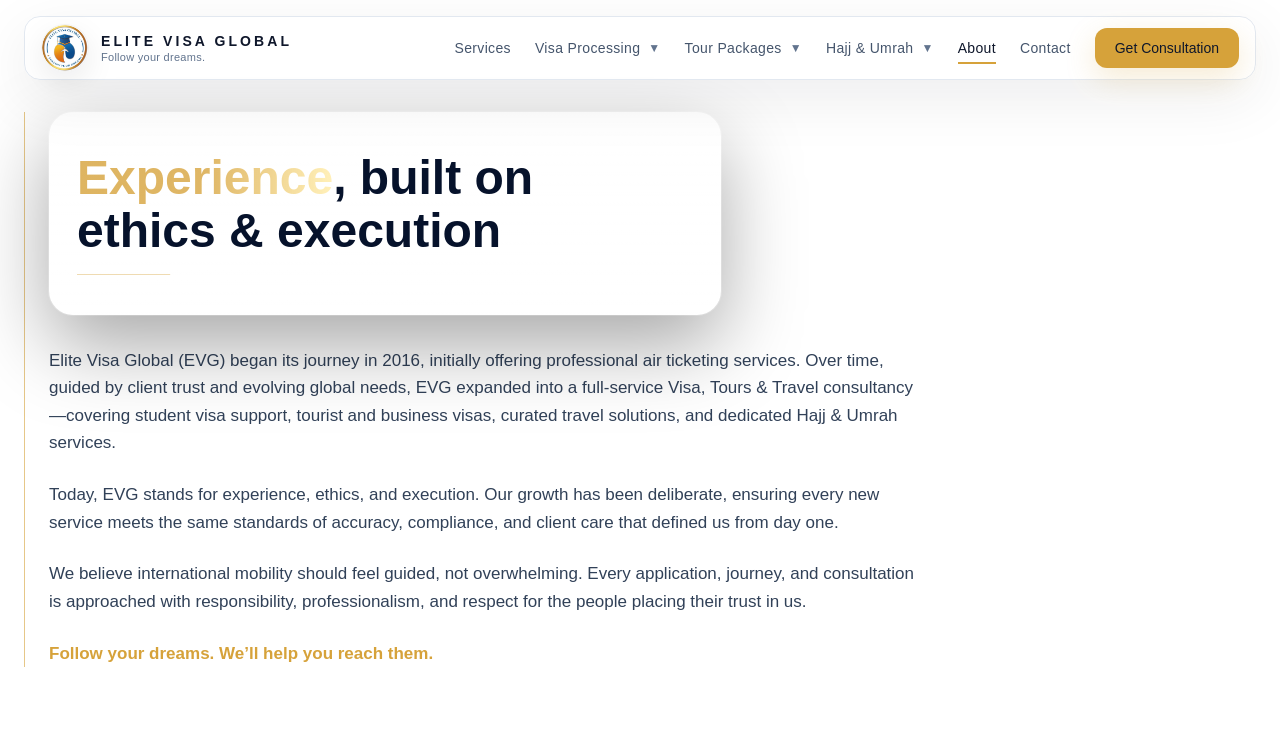
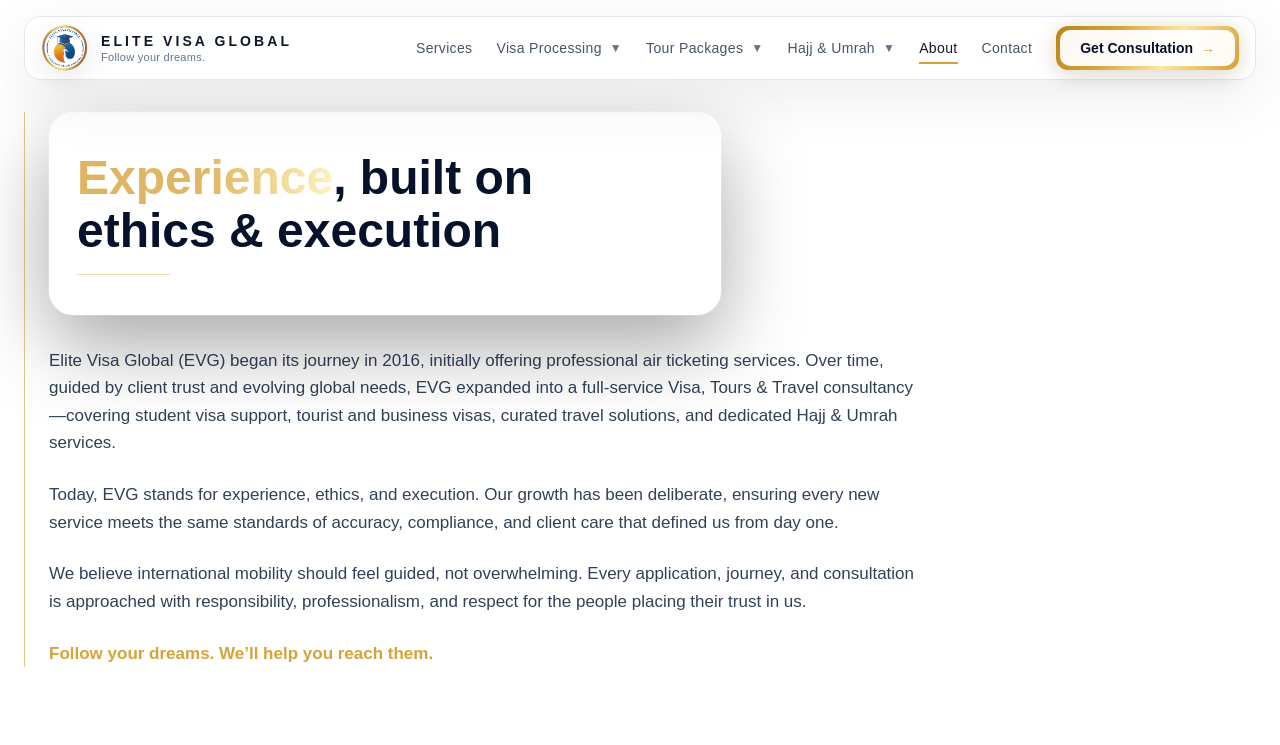
Before and after one commit to thinkGrow/elite-visa-global, a Next.js app: page /about in a window 1280 px wide. Shown: the top 745 px of the page. Built offline with nearby package versions, Linux system fonts and the light colour scheme.

Commit message:
feat(cta): implement animated gradient border CTA with gold beam and hover state

```diff
--- a/src/app/globals.css
+++ b/src/app/globals.css
@@ -51,20 +51,44 @@
 }
 
 @keyframes heroInRight {
-  0% { opacity: 0; transform: translateX(30vw) scale(1.02); }
-  100% { opacity: 1; transform: translateX(0) scale(1.08); }
+  0% {
+    opacity: 0;
+    transform: translateX(30vw) scale(1.02);
+  }
+  100% {
+    opacity: 1;
+    transform: translateX(0) scale(1.08);
+  }
 }
 @keyframes heroInLeft {
-  0% { opacity: 0; transform: translateX(-30vw) scale(1.02); }
-  100% { opacity: 1; transform: translateX(0) scale(1.08); }
+  0% {
+    opacity: 0;
+    transform: translateX(-30vw) scale(1.02);
+  }
+  100% {
+    opacity: 1;
+    transform: translateX(0) scale(1.08);
+  }
 }
 @keyframes heroOutLeft {
-  0% { opacity: 1; transform: translateX(0) scale(1.08); }
-  100% { opacity: 0; transform: translateX(-30vw) scale(1.02); }
+  0% {
+    opacity: 1;
+    transform: translateX(0) scale(1.08);
+  }
+  100% {
+    opacity: 0;
+    transform: translateX(-30vw) scale(1.02);
+  }
 }
 @keyframes heroOutRight {
-  0% { opacity: 1; transform: translateX(0) scale(1.08); }
-  100% { opacity: 0; transform: translateX(30vw) scale(1.02); }
+  0% {
+    opacity: 1;
+    transform: translateX(0) scale(1.08);
+  }
+  100% {
+    opacity: 0;
+    transform: translateX(30vw) scale(1.02);
+  }
 }
 
 @layer utilities {
@@ -84,21 +108,48 @@
 }
 
 @keyframes evgHeadlinePop {
-  0% { opacity: 0; transform: translate3d(0, 60px, 0) scale(0.9); }
-  65% { opacity: 1; transform: translate3d(0, 6px, 0) scale(1.03); }
-  100% { opacity: 1; transform: translate3d(0, 0, 0) scale(1); }
+  0% {
+    opacity: 0;
+    transform: translate3d(0, 60px, 0) scale(0.9);
+  }
+  65% {
+    opacity: 1;
+    transform: translate3d(0, 6px, 0) scale(1.03);
+  }
+  100% {
+    opacity: 1;
+    transform: translate3d(0, 0, 0) scale(1);
+  }
 }
 
 @keyframes evgSubPop {
-  0% { opacity: 0; transform: translate3d(0, 40px, 0); }
-  70% { opacity: 1; transform: translate3d(0, 6px, 0); }
-  100% { opacity: 1; transform: translate3d(0, 0, 0); }
+  0% {
+    opacity: 0;
+    transform: translate3d(0, 40px, 0);
+  }
+  70% {
+    opacity: 1;
+    transform: translate3d(0, 6px, 0);
+  }
+  100% {
+    opacity: 1;
+    transform: translate3d(0, 0, 0);
+  }
 }
 
 @keyframes evgWidgetPop {
-  0% { opacity: 0; transform: translate3d(0, 70px, 0) scale(0.92); }
-  60% { opacity: 1; transform: translate3d(0, 8px, 0) scale(1.03); }
-  100% { opacity: 1; transform: translate3d(0, 0, 0) scale(1); }
+  0% {
+    opacity: 0;
+    transform: translate3d(0, 70px, 0) scale(0.92);
+  }
+  60% {
+    opacity: 1;
+    transform: translate3d(0, 8px, 0) scale(1.03);
+  }
+  100% {
+    opacity: 1;
+    transform: translate3d(0, 0, 0) scale(1);
+  }
 }
 
 /* if your Mac has Reduce Motion ON, animations will be disabled */
@@ -120,3 +171,136 @@
     transform: translateY(0);
   }
 }
+
+@layer utilities {
+  .section-fade-up {
+    animation: fadeUpSoft 800ms cubic-bezier(0.22, 1, 0.36, 1) both;
+  }
+
+  .service-card-in {
+    opacity: 0;
+    animation: serviceCardIn 900ms cubic-bezier(0.22, 1, 0.36, 1) both;
+    will-change: transform, opacity;
+  }
+}
+
+@keyframes fadeUpSoft {
+  0% {
+    opacity: 0;
+    transform: translate3d(0, 24px, 0);
+  }
+  100% {
+    opacity: 1;
+    transform: translate3d(0, 0, 0);
+  }
+}
+
+@keyframes serviceCardIn {
+  0% {
+    opacity: 0;
+    transform: translate3d(0, 40px, 0) scale(0.96);
+  }
+  65% {
+    opacity: 1;
+    transform: translate3d(0, -2px, 0) scale(1.01);
+  }
+  100% {
+    opacity: 1;
+    transform: translate3d(0, 0, 0) scale(1);
+  }
+}
+
+@media (prefers-reduced-motion: reduce) {
+  .section-fade-up,
+  .service-card-in {
+    animation: none !important;
+    opacity: 1 !important;
+    transform: none !important;
+  }
+}
+
+@media (prefers-reduced-motion: reduce) {
+  .motion-safe-transition {
+    transition: none !important;
+    animation: none !important;
+    transform: none !important;
+    opacity: 1 !important;
+  }
+}
+/* ===== CTA GOLD SYSTEM (CLEAN) ===== */
+
+@layer utilities {
+  .cta-gold-beam {
+    background: linear-gradient(
+      100deg,
+      transparent 0%,
+      transparent 20%,
+      rgba(214, 162, 58, 0) 35%,
+      rgba(214, 162, 58, 0.25) 50%,
+      rgba(255, 245, 210, 0.7) 55%,
+      rgba(214, 162, 58, 0.2) 60%,
+      rgba(214, 162, 58, 0) 75%,
+      transparent 100%
+    );
+    filter: blur(8px);
+    animation: ctaGoldBeamFlow 2.6s linear infinite;
+    transform: skewX(-18deg);
+  }
+
+  .cta-border-gradient {
+    background: linear-gradient(
+      120deg,
+      #b47d14 0%,
+      #d6a23a 18%,
+      #ffe6a0 34%,
+      #d6a23a 52%,
+      #9b690c 68%,
+      #d6a23a 84%,
+      #ffe6a0 100%
+    );
+    background-size: 200% 200%;
+    animation: ctaBorderFlow 3s linear infinite;
+  }
+}
+
+/* ===== KEYFRAMES ===== */
+
+@keyframes ctaGoldBeamFlow {
+  0% {
+    transform: translateX(-140%) skewX(-18deg);
+    opacity: 0;
+  }
+  10% {
+    opacity: 1;
+  }
+  55% {
+    opacity: 1;
+  }
+  100% {
+    transform: translateX(420%) skewX(-18deg);
+    opacity: 0;
+  }
+}
+
+@keyframes ctaBorderFlow {
+  0% {
+    background-position: 0% 50%;
+  }
+  100% {
+    background-position: 200% 50%;
+  }
+}
+
+/* ===== REDUCED MOTION ===== */
+
+@media (prefers-reduced-motion: reduce) {
+  .cta-gold-beam,
+  .cta-border-gradient {
+    animation: none !important;
+    transform: none;
+  }
+
+  .cta-gold-beam {
+    opacity: 0.35;
+  }
+}
--- a/src/components/home/CoreServiceSection.tsx
+++ b/src/components/home/CoreServiceSection.tsx
@@ -23,33 +23,65 @@
       title: "Elite Hajj Kafela",
       icon: "🕋",
       text: "Dedicated Hajj & Umrah services built on trust, responsibility, and logistical excellence.",
-      href: "/hajj-umrah", // later
+      href: "/hajj-umrah",
     },
     {
       title: "Travel Compass – Tours & Air Tickets",
       icon: "✈️",
       text: "International and domestic tours, ticket booking, and customized travel planning.",
-      href: "/tours", // later
+      href: "/tours",
     },
   ];
 
+  const sectionRef = React.useRef<HTMLElement | null>(null);
+  const [inView, setInView] = React.useState(false);
+
+  React.useEffect(() => {
+    const node = sectionRef.current;
+    if (!node) return;
+
+    const observer = new IntersectionObserver(
+      ([entry]) => {
+        if (entry.isIntersecting) {
+          setInView(true);
+          observer.unobserve(node);
+        }
+      },
+      {
+        threshold: 0.18,
+        rootMargin: "0px 0px -10% 0px",
+      }
+    );
+
+    observer.observe(node);
+
+    return () => observer.disconnect();
+  }, []);
+
   return (
     <section
+      ref={sectionRef}
       id="services"
       className="relative overflow-hidden bg-white"
       style={themeVars}
     >
-      <div className="absolute top-0 left-0 w-full h-px bg-black/5" />
+      <div className="absolute top-0 left-0 h-px w-full bg-black/5" />
 
       <div className="relative mx-auto max-w-7xl px-6 py-24">
         {/* Heading */}
-        <div className="max-w-4xl pl-6 border-l border-[color:var(--evg-gold)]/60">
+        <div
+          className={[
+            "max-w-4xl border-l border-[color:var(--evg-gold)]/60 pl-6",
+            "transition-all duration-700 ease-[cubic-bezier(.22,1,.36,1)]",
+            inView ? "opacity-100 translate-y-0" : "opacity-0 translate-y-8",
+          ].join(" ")}
+        >
           <div className="text-sm tracking-[0.22em] text-[var(--evg-deep)]/60">
             WHAT WE DO
           </div>
 
           <div className="mt-3 flex items-center gap-3">
-            <h2 className="text-3xl md:text-4xl font-semibold tracking-tight text-[var(--evg-deep)]">
+            <h2 className="text-3xl font-semibold tracking-tight text-[var(--evg-deep)] md:text-4xl">
               Our Core Services
             </h2>
             <span className="h-[2px] flex-1 bg-gradient-to-r from-[var(--evg-gold)]/75 to-transparent" />
@@ -58,9 +90,20 @@
 
         {/* Cards */}
         <div className="mt-14 grid gap-8 md:grid-cols-2">
-          {services.map((s) => (
+          {services.map((s, i) => (
+            <div
+              key={s.title}
+              className={[
+                "transition-all duration-700 ease-[cubic-bezier(.22,1,.36,1)]",
+                inView
+                  ? "opacity-100 translate-y-0 scale-100"
+                  : "opacity-0 translate-y-10 scale-[0.97]",
+              ].join(" ")}
+              style={{
+                transitionDelay: `${180 + i * 120}ms`,
+              }}
+            >
               <EvgCard
-              key={s.title}
                 title={s.title}
                 description={s.text}
                 href={s.href}
@@ -68,11 +111,12 @@
                 variant="service"
                 ctaLabel="Learn more"
               />
+            </div>
           ))}
         </div>
       </div>
 
-      <div className="absolute bottom-0 left-0 w-full h-16 bg-gradient-to-b from-transparent to-black/[0.03]" />
+      <div className="absolute bottom-0 left-0 h-16 w-full bg-gradient-to-b from-transparent to-black/[0.03]" />
     </section>
   );
 }
--- a/src/components/home/layout/Navbar.tsx
+++ b/src/components/home/layout/Navbar.tsx
@@ -128,9 +128,12 @@
   ].join(" ");
 
   const desktopCtaClasses = [
-    "inline-flex items-center justify-center h-10 rounded-xl px-5 text-sm font-medium transition",
-    "transform hover:-translate-y-[1px] active:translate-y-0",
-    "bg-[var(--evg-gold)] text-slate-900 hover:brightness-110 shadow-[0_10px_30px_rgba(214,162,58,0.22)]",
+    "group relative inline-flex h-11 items-center justify-center overflow-hidden rounded-xl px-[4px] py-[4px] isolate",
+    "transition-all duration-500 ease-[cubic-bezier(.22,1,.36,1)]",
+    "cta-border-gradient",
+    "shadow-[0_8px_24px_rgba(0,0,0,0.1),0_0_20px_rgba(214,162,58,0.18)]",
+    "hover:-translate-y-[2px] hover:scale-[1.02]",
+    "hover:shadow-[0_12px_34px_rgba(0,0,0,0.14),0_0_28px_rgba(214,162,58,0.32)]",
   ].join(" ");
 
   const mobilePanelClasses = [
@@ -374,7 +377,16 @@
             </Link>
 
             <Link href="/contact" className={desktopCtaClasses}>
-              Get Consultation
+              <span className="pointer-events-none absolute inset-0 rounded-xl">
+                <span className="cta-gold-beam absolute inset-y-0 -left-1/3 w-1/3" />
+              </span>
+
+              <span className="relative z-10 flex h-full w-full items-center justify-center gap-2 rounded-[10px] bg-white/95 px-5 text-sm font-semibold text-[var(--evg-deep)] transition-all duration-500 group-hover:bg-[var(--evg-gold)] group-hover:text-white">
+                Get Consultation
+                <span className="text-[var(--evg-gold)] transition-all duration-300 group-hover:translate-x-1 group-hover:text-white">
+                  →
+                </span>
+              </span>
             </Link>
           </nav>
 
```
Lines whose indentation alone changed are shown as unchanged.
